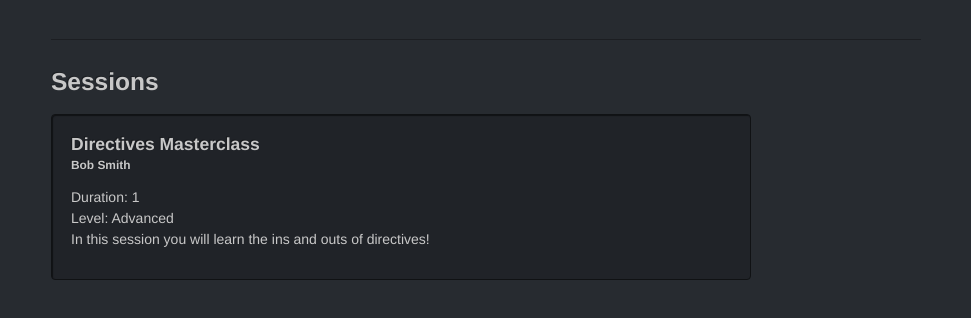
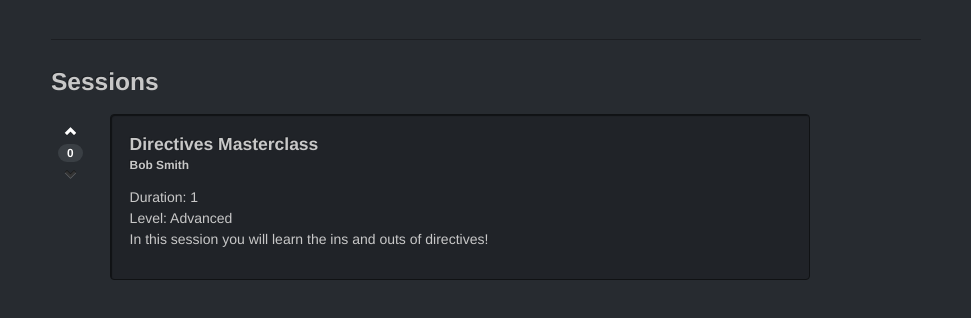
Before and after one commit to aatluri/AngularDemoApp, a website: page app/eventDetails.html in a window 1280 px wide. Shown: the part 425-743 px from the top of the page, without its empty margins (154-1125 px from the left). Drawn offline with nearby package versions, Linux system fonts and the light colour scheme; files that its build step writes are made by us from their sources.

Commit message:
added ng-click

```diff
--- a/app/eventDetails.html
+++ b/app/eventDetails.html
@@ -51,11 +51,22 @@
                 <ul class="thumbnails">
                     <li ng-repeat="session in event.sessions">
                         <div class="row session">
+                            <div class="span0 votingWidget">
+                                <div class="votingButton" ng-click="upVoteSession(session)">
+                                    <i class="icon-chevron-up icon-white"></i>
+                                </div>
+                                <div class="badge badge-inverse">
+                                    <div>{{session.upVoteCount}}</div>
+                                </div>
+                                <div class="votingButton" ng-click="downVoteSession(session)">
+                                    <i class="icon-chevron-down"></i>
+                                </div>
+                            </div>
                             <div class="well span9">
                                 <h4 class="well-title">{{session.name}}</h4>
                                 <h6 style="margin-top:-10px">{{session.creatorName}}</h6>
-                                <div>Duration: {{session.duration}}</div>
-                                <div>Level: {{session.level}}</div>
+                                <span>Duration: {{session.duration}}</span><br/>
+                                <span>Level: {{session.level}}</span>
 
                                 <p>{{session.abstract}}</p>
                             </div>
--- a/app/js/controllers/EventController.js
+++ b/app/js/controllers/EventController.js
@@ -42,4 +42,14 @@ eventsApp.controller('EventController',function($scope){
                 }
             ]
         };
+
+
+
+    $scope.upVoteSession = function(session){
+        session.upVoteCount++;
+    }
+
+    $scope.downVoteSession = function(session){
+        session.upVoteCount--;
+    }
 });
```
